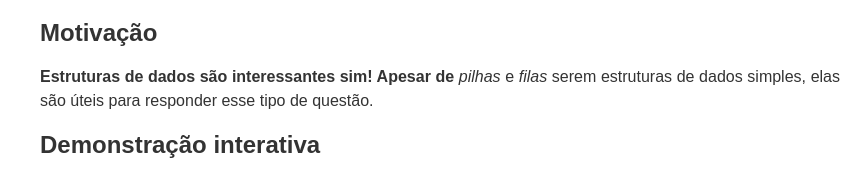
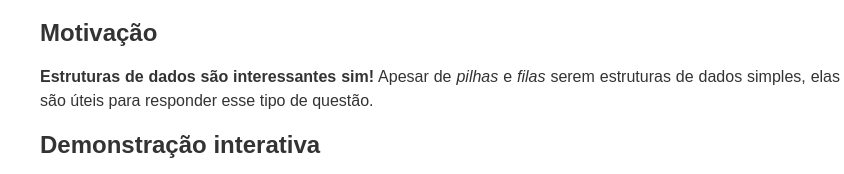
Before and after one commit to olegon/html5-pathfind, a website built with webpack: page index.html in a window 1280 px wide. Shown: the part 1161-1335 px from the top of the page, 200-1044 px from the left. Built offline with nearby package versions, Linux system fonts and the light colour scheme.

Commit message:
docs: corrigindo formtação do texto;

```diff
--- a/index.html
+++ b/index.html
@@ -76,7 +76,7 @@
         <a href="./demo.html"><img src="./imgs/mapa-com-caminho.png" alt=""></a>
 
         <h2>Motivação</h2>
-        <p><strong>Estruturas de dados são interessantes sim! Apesar de </strong> <em>pilhas</em> e <em>filas</em> serem estruturas de dados simples, elas são úteis para responder esse tipo de questão.</p>
+        <p><strong>Estruturas de dados são interessantes sim!</strong> Apesar de <em>pilhas</em> e <em>filas</em> serem estruturas de dados simples, elas são úteis para responder esse tipo de questão.</p>
 
         <h2>Demonstração interativa</h2>
         <p>A demonstração feita com <em>HTML5 Canvas</em> usa um algoritmo que vai destacar o menor caminho entre o canto superior esquerdo e o canto inferior direito, se este caminho existir.</p>
```
